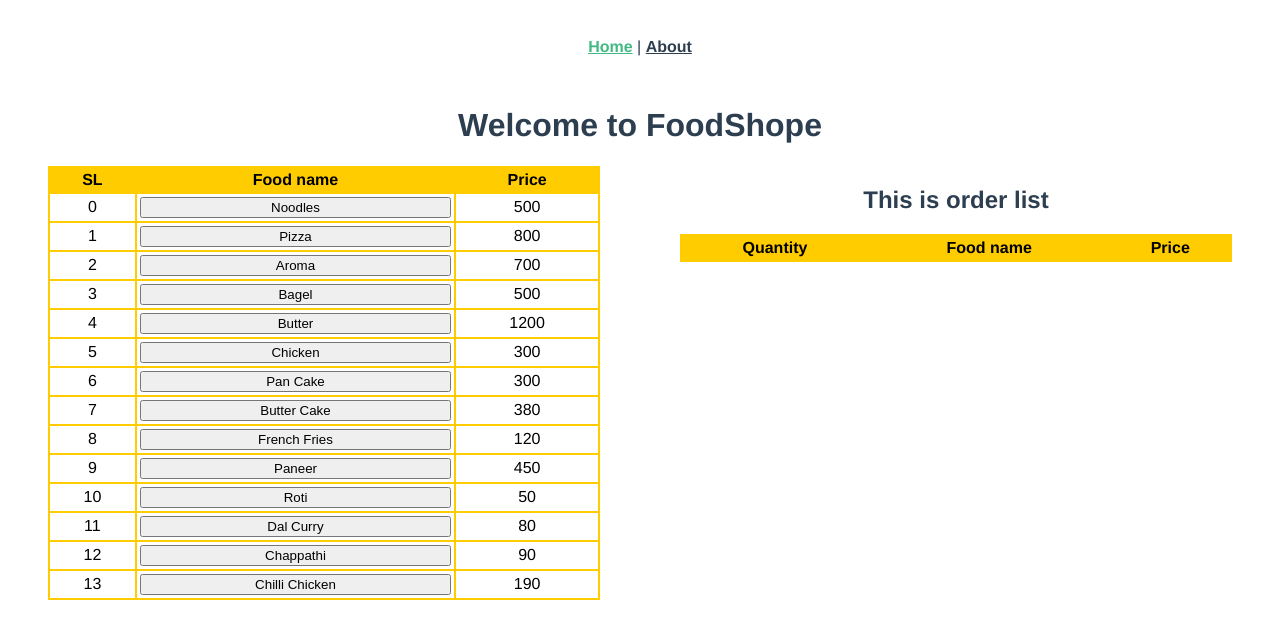
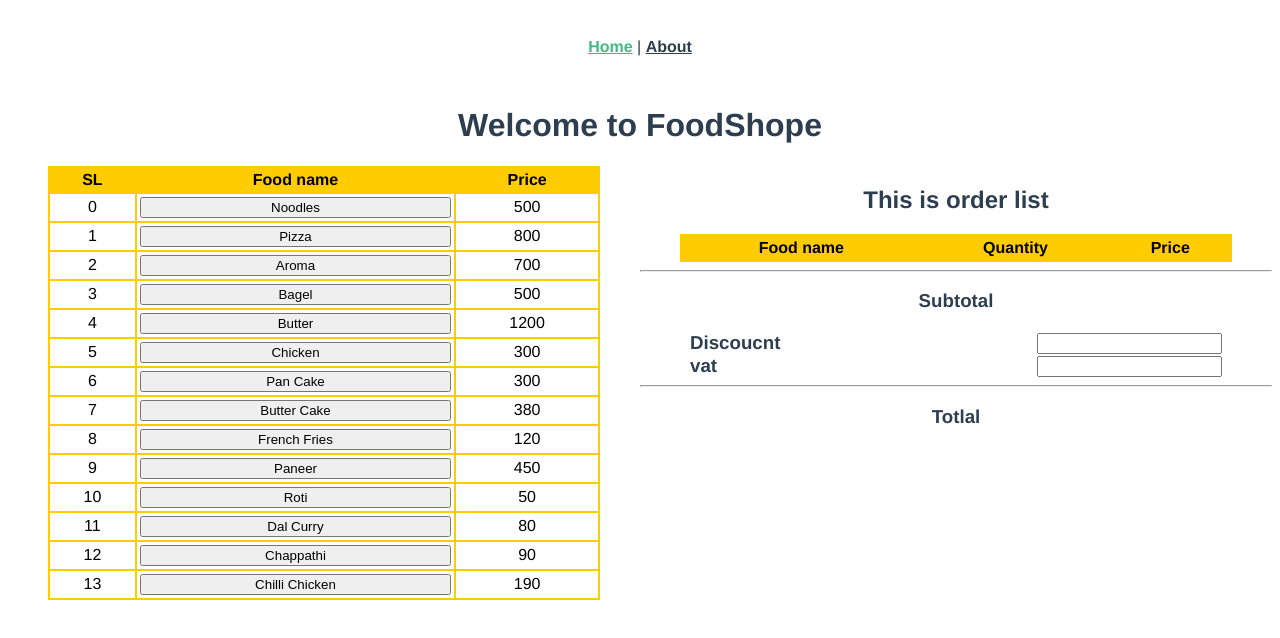
Before and after one commit to parthobepary/second-ecomarch, a Vue app: page / in a window 1280 px wide. Shown: the top 638 px of the page. Built offline with nearby package versions, Linux system fonts and the light colour scheme.

Commit message:
invoice added

```diff
--- a/src/components/HelloWorld.vue
+++ b/src/components/HelloWorld.vue
@@ -25,25 +25,39 @@
       <div>
         <div>
           <h2>This is order list</h2>
+          <div>
             <div class="table-body">
               <table class="GeneratedTable">
                 <thead>
                   <tr>
+                    <th>Food name</th>
                     <th>Quantity</th>
-                  <th>Food name</th>
                     <th>Price</th>
                   </tr>
                 </thead>
                 <tbody>
                   <tr v-for="(datas, index) in orderData" :key="index">
+                    <td>{{ datas.name }}</td>
                     <td>{{ datas.quantity }}</td>
-                  <td>
-                    <button @click="addToOrder(datas)">{{ datas.name }}</button>
-                  </td>
-                  <td>{{ datas.price }}</td>
+                    <td>{{ datas.price * datas.quantity }}</td>
                   </tr>
                 </tbody>
               </table>
+            </div>
+            <hr />
+            <div>
+              <h3>Subtotal</h3>
+              <div class="flex">
+                <h3>Discoucnt</h3>
+                <h3><input type="number" /></h3>
+              </div>
+              <div class="flex">
+                <h3>vat</h3>
+                <h3><input type="number" /></h3>
+              </div>
+              <hr />
+              <h3>Totlal</h3>
+            </div>
           </div>
         </div>
       </div>
@@ -82,6 +96,15 @@ export default {
   display: grid;
   grid-template-columns: repeat(2, 1fr);
 }
+.flex {
+  display: flex;
+  align-items: center;
+  justify-content: space-between;
+  margin: 0 30px;
+  h3 {
+    margin: 0 20px;
+  }
+}
 button {
   width: 100%;
   cursor: pointer;
```
Lines whose indentation alone changed are shown as unchanged.
